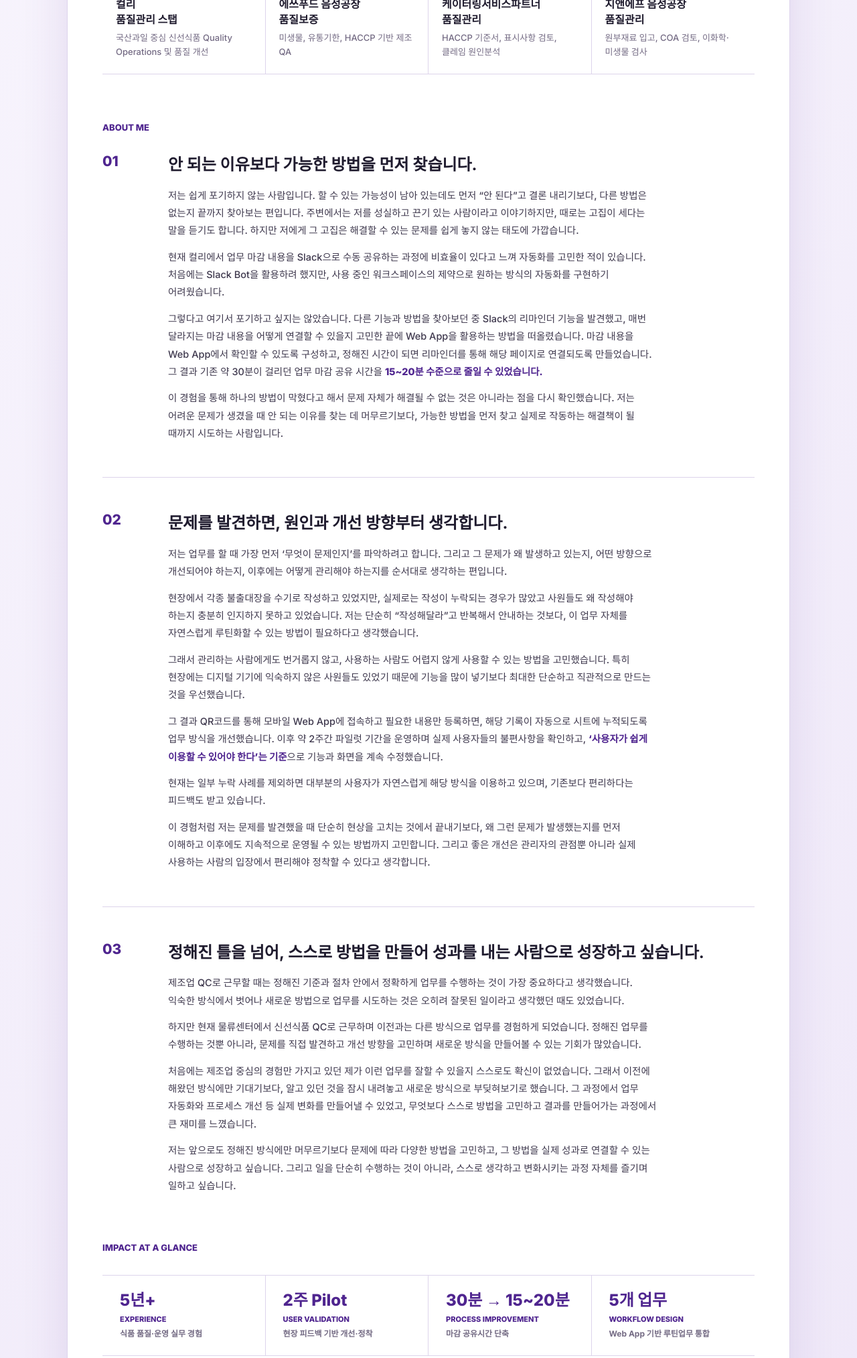
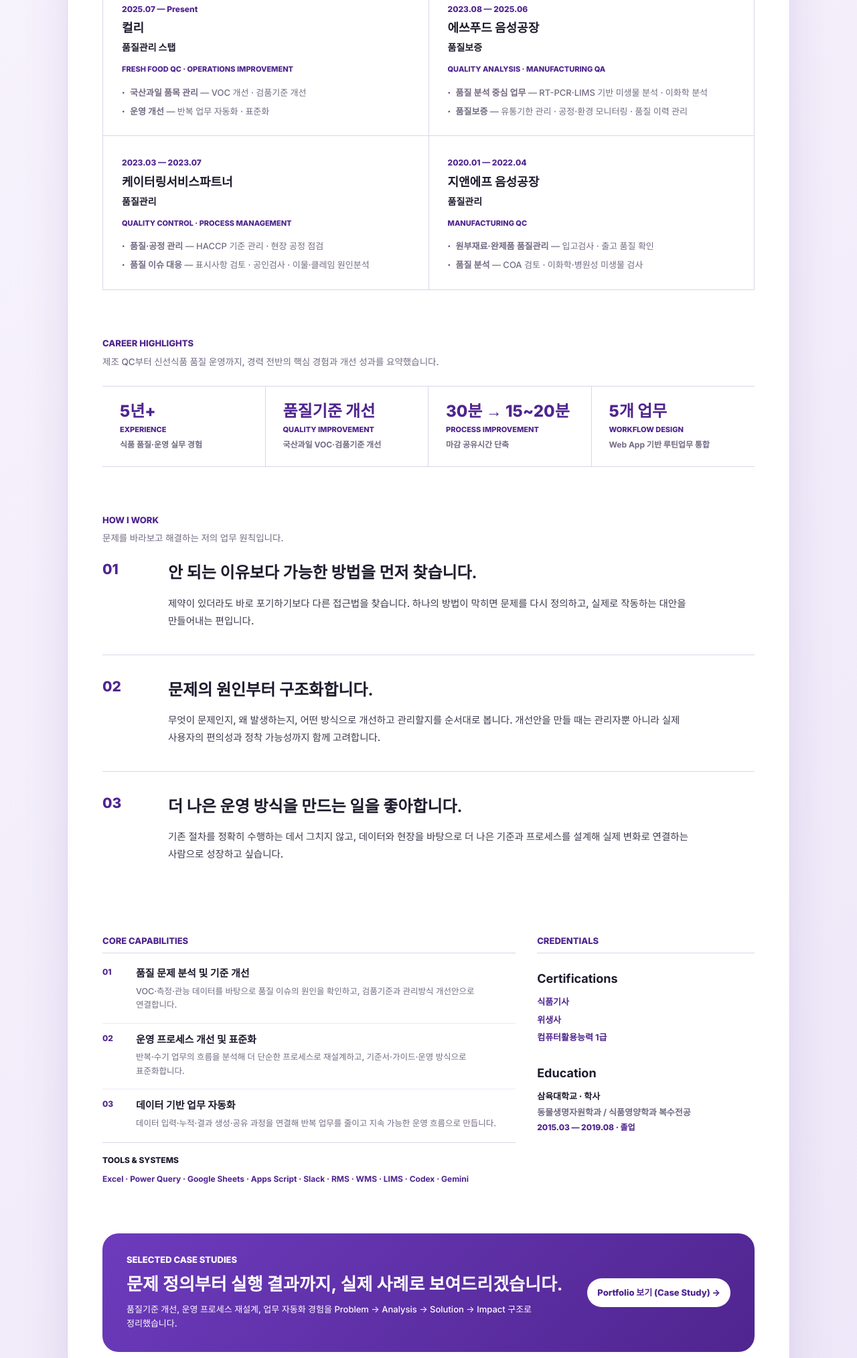
Before and after one commit to kimyn6727/portfolio, a plain HTML site: page index.html in a window 1280 px wide. Shown: the part 618-2645 px from the top of the page at 67% size. Drawn offline with Linux system fonts and the light colour scheme; a web font is replaced by a local one.

Commit message:
index.html

```diff
--- a/index.html
+++ b/index.html
@@ -277,14 +277,48 @@
       letter-spacing: 0;
     }
 
+    .section-heading-row {
+      display: flex;
+      justify-content: space-between;
+      align-items: end;
+      gap: 24px;
+      margin-bottom: 24px;
+    }
+
+    .section-lead {
+      margin: 8px 0 0;
+      max-width: 760px;
+      color: var(--muted);
+      font-size: 13.5px;
+      line-height: 1.7;
+    }
+
+    .desc.subtle {
+      margin-top: 8px;
+      color: #8a8295;
+      font-size: 12px;
+    }
+
     .about-section .section-title,
     .impact-section .section-title {
-      margin-bottom: 32px;
+      margin-bottom: 0;
     }
 
     .about-stack {
       display: grid;
       gap: 0;
+    }
+
+    .about-stack.concise .about {
+      padding-bottom: 36px;
+    }
+
+    .about-stack.concise .about + .about {
+      padding-top: 36px;
+    }
+
+    .about-stack.concise .about p {
+      max-width: 780px;
     }
 
     .about {
@@ -336,28 +370,69 @@
 
     .experience-grid {
       display: grid;
-      grid-template-columns: repeat(4, 1fr);
+      grid-template-columns: repeat(2, minmax(0, 1fr));
       gap: 0;
       border-top: 1px solid var(--line);
-      border-bottom: 1px solid var(--line);
+      border-left: 1px solid var(--line);
     }
 
     .experience-item {
-      padding: 22px 20px;
+      min-height: 210px;
+      padding: 26px 28px;
       border-right: 1px solid var(--line);
-    }
-
-    .experience-item:last-child {
-      border-right: 0;
+      border-bottom: 1px solid var(--line);
+      background: #fff;
     }
 
     .experience-item h3,
     .capability-group h3,
     .credential-group h3 {
-      margin: 0;
+      margin: 6px 0 0;
       color: var(--ink);
-      font-size: 16px;
+      font-size: 18px;
       line-height: 1.35;
+    }
+
+    .experience-role {
+      display: block;
+      margin-top: 5px;
+      color: var(--ink);
+      font-size: 14px;
+      font-weight: 800;
+    }
+
+    .experience-focus {
+      display: inline-flex;
+      margin-top: 12px;
+      color: var(--accent-dark);
+      font-size: 11px;
+      line-height: 1.3;
+      font-weight: 800;
+      text-transform: uppercase;
+    }
+
+    .experience-points {
+      display: grid;
+      gap: 7px;
+      margin: 12px 0 0;
+      padding: 0;
+      list-style: none;
+    }
+
+    .experience-points li {
+      position: relative;
+      padding-left: 12px;
+      color: var(--muted);
+      font-size: 13px;
+      line-height: 1.6;
+    }
+
+    .experience-points li::before {
+      content: "·";
+      position: absolute;
+      left: 0;
+      color: var(--accent-dark);
+      font-weight: 900;
     }
 
     .item-title {
@@ -398,11 +473,60 @@
 
     .capabilities {
       display: grid;
-      grid-template-columns: repeat(3, 1fr);
-      gap: 28px;
+      gap: 14px;
     }
 
-    .capability-group ul,
+    .capability-group {
+      display: grid;
+      grid-template-columns: 36px minmax(0, 1fr);
+      gap: 14px;
+      padding-bottom: 16px;
+      border-bottom: 1px solid rgba(109, 59, 189, 0.12);
+    }
+
+    .capability-group:last-of-type {
+      border-bottom: 0;
+      padding-bottom: 0;
+    }
+
+    .capability-no {
+      color: var(--accent-dark);
+      font: 800 12px/1.4 "Inter", sans-serif;
+    }
+
+    .capability-group h3 {
+      margin: 0;
+      font-size: 15px;
+    }
+
+    .capability-group p {
+      margin: 6px 0 0;
+      color: var(--muted);
+      font-size: 12.5px;
+      line-height: 1.65;
+    }
+
+    .tools-row {
+      margin-top: 18px;
+      padding-top: 15px;
+      border-top: 1px solid var(--line);
+    }
+
+    .tools-row strong {
+      display: block;
+      color: var(--ink);
+      font-size: 12px;
+      font-weight: 800;
+    }
+
+    .tools-row p {
+      margin: 7px 0 0;
+      color: var(--accent-dark);
+      font-size: 12px;
+      line-height: 1.65;
+      font-weight: 700;
+    }
+
     .credential-group ul {
       display: grid;
       gap: 8px;
@@ -411,7 +535,6 @@
       list-style: none;
     }
 
-    .capability-group li,
     .credential-group li {
       color: var(--accent-dark);
       font-size: 13px;
@@ -490,15 +613,7 @@
       }
 
       .experience-grid {
-        grid-template-columns: repeat(2, 1fr);
-      }
-
-      .experience-item:nth-child(2n) {
-        border-right: 0;
-      }
-
-      .experience-item:nth-child(-n + 2) {
-        border-bottom: 1px solid var(--line);
+        grid-template-columns: repeat(2, minmax(0, 1fr));
       }
 
       .capability-layout,
@@ -559,6 +674,14 @@
         font-size: 21px;
       }
 
+      .section-heading-row {
+        margin-bottom: 20px;
+      }
+
+      .section-lead {
+        font-size: 13px;
+      }
+
       .kpis {
         grid-template-columns: 1fr;
       }
@@ -575,17 +698,16 @@
         font-size: 22px;
       }
 
-      .experience-grid,
-      .capabilities {
+      .experience-grid {
         grid-template-columns: 1fr;
       }
 
       .experience-item {
-        border-right: 0;
+        min-height: 0;
       }
 
-      .experience-item:not(:last-child) {
-        border-bottom: 1px solid var(--line);
+      .capability-group {
+        grid-template-columns: 30px minmax(0, 1fr);
       }
 
       .portfolio-box {
@@ -675,7 +797,7 @@
       }
 
       .experience-grid {
-        grid-template-columns: repeat(4, 1fr);
+        grid-template-columns: repeat(2, 1fr);
       }
 
       .portfolio-box {
@@ -701,9 +823,9 @@
         <div>
           <p class="eyebrow">Quality · Data · Operations</p>
           <h1>김제은</h1>
-          <p class="role">Quality Operations Specialist</p>
+          <p class="role">Quality &amp; Operations Improvement</p>
           <p class="headline">문제를 구조화하고, 데이터와 현장을 연결해<br>실행 가능한 개선안을 설계합니다.</p>
-          <p class="hero-copy">주어진 방식에 머무르기보다 문제의 원인을 정의하고, 데이터를 바탕으로 개선 방향을 설계해 실제 운영에 연결합니다.</p>
+          <p class="hero-copy">식품 품질관리 5년+ 경험을 바탕으로 제조 QC·품질분석·QA부터 이커머스 신선식품 QC까지 경험했으며, 품질기준과 운영 프로세스를 개선해왔습니다.</p>
         </div>
 
         <aside class="profile-card" aria-label="기본 정보">
@@ -717,117 +839,141 @@
       </section>
 
       <div class="content">
-        <section class="resume-section">
-          <h2 class="section-title">Experience</h2>
+        <section class="resume-section experience-section">
+          <div class="section-heading-row">
+            <div>
+              <h2 class="section-title">Experience</h2>
+            </div>
+          </div>
+
           <div class="experience-grid">
             <article class="experience-item">
-              <span class="meta">2025.07 - Present</span>
+              <span class="meta">2025.07 — Present</span>
               <h3>컬리</h3>
-              <span class="item-title">품질관리 스탭</span>
-              <span class="desc">국산과일 중심 신선식품 Quality Operations 및 품질 개선</span>
+              <span class="experience-role">품질관리 스탭</span>
+              <span class="experience-focus">Fresh Food QC · Operations Improvement</span>
+              <ul class="experience-points">
+                <li><strong>국산과일 품목 관리</strong> — VOC 개선 · 검품기준 개선</li>
+                <li><strong>운영 개선</strong> — 반복 업무 자동화 · 표준화</li>
+              </ul>
             </article>
+
             <article class="experience-item">
-              <span class="meta">2023.08 - 2025.06</span>
+              <span class="meta">2023.08 — 2025.06</span>
               <h3>에쓰푸드 음성공장</h3>
-              <span class="item-title">품질보증</span>
-              <span class="desc">미생물, 유통기한, HACCP 기반 제조 QA</span>
+              <span class="experience-role">품질보증</span>
+              <span class="experience-focus">Quality Analysis · Manufacturing QA</span>
+              <ul class="experience-points">
+                <li><strong>품질 분석 중심 업무</strong> — RT-PCR·LIMS 기반 미생물 분석 · 이화학 분석</li>
+                <li><strong>품질보증</strong> — 유통기한 관리 · 공정·환경 모니터링 · 품질 이력 관리</li>
+              </ul>
             </article>
+
             <article class="experience-item">
-              <span class="meta">2023.03 - 2023.07</span>
+              <span class="meta">2023.03 — 2023.07</span>
               <h3>케이터링서비스파트너</h3>
-              <span class="item-title">품질관리</span>
-              <span class="desc">HACCP 기준서, 표시사항 검토, 클레임 원인분석</span>
+              <span class="experience-role">품질관리</span>
+              <span class="experience-focus">Quality Control · Process Management</span>
+              <ul class="experience-points">
+                <li><strong>품질·공정 관리</strong> — HACCP 기준 관리 · 현장 공정 점검</li>
+                <li><strong>품질 이슈 대응</strong> — 표시사항 검토 · 공인검사 · 이물·클레임 원인분석</li>
+              </ul>
             </article>
+
             <article class="experience-item">
-              <span class="meta">2020.01 - 2022.04</span>
+              <span class="meta">2020.01 — 2022.04</span>
               <h3>지앤에프 음성공장</h3>
-              <span class="item-title">품질관리</span>
-              <span class="desc">원부재료 입고, COA 검토, 이화학·미생물 검사</span>
+              <span class="experience-role">품질관리</span>
+              <span class="experience-focus">Manufacturing QC</span>
+              <ul class="experience-points">
+                <li><strong>원부재료·완제품 품질관리</strong> — 입고검사 · 출고 품질 확인</li>
+                <li><strong>품질 분석</strong> — COA 검토 · 이화학·병원성 미생물 검사</li>
+              </ul>
             </article>
           </div>
         </section>
 
+        <section class="resume-section impact-section">
+          <div class="section-heading-row">
+            <div>
+              <h2 class="section-title">Career Highlights</h2>
+              <p class="section-lead">제조 QC부터 신선식품 품질 운영까지, 경력 전반의 핵심 경험과 개선 성과를 요약했습니다.</p>
+            </div>
+          </div>
+          <div class="kpis" aria-label="핵심 성과">
+            <div class="kpi"><b>5년+</b><small>Experience</small><span>식품 품질·운영 실무 경험</span></div>
+            <div class="kpi"><b>품질기준 개선</b><small>Quality Improvement</small><span>국산과일 VOC·검품기준 개선</span></div>
+            <div class="kpi"><b>30분 → 15~20분</b><small>Process Improvement</small><span>마감 공유시간 단축</span></div>
+            <div class="kpi"><b>5개 업무</b><small>Workflow Design</small><span>Web App 기반 루틴업무 통합</span></div>
+          </div>
+        </section>
+
         <section class="resume-section about-section">
-          <h2 class="section-title">About Me</h2>
-          <div class="about-stack">
+          <div class="section-heading-row">
+            <div>
+              <h2 class="section-title">How I Work</h2>
+              <p class="section-lead">문제를 바라보고 해결하는 저의 업무 원칙입니다.</p>
+            </div>
+          </div>
+          <div class="about-stack concise">
             <article class="about">
               <div class="num">01</div>
               <div>
                 <h3>안 되는 이유보다 가능한 방법을 먼저 찾습니다.</h3>
-                <p>저는 쉽게 포기하지 않는 사람입니다. 할 수 있는 가능성이 남아 있는데도 먼저 “안 된다”고 결론 내리기보다, 다른 방법은 없는지 끝까지 찾아보는 편입니다. 주변에서는 저를 성실하고 끈기 있는 사람이라고 이야기하지만, 때로는 고집이 세다는 말을 듣기도 합니다. 하지만 저에게 그 고집은 해결할 수 있는 문제를 쉽게 놓지 않는 태도에 가깝습니다.</p>
-                <p>현재 컬리에서 업무 마감 내용을 Slack으로 수동 공유하는 과정에 비효율이 있다고 느껴 자동화를 고민한 적이 있습니다. 처음에는 Slack Bot을 활용하려 했지만, 사용 중인 워크스페이스의 제약으로 원하는 방식의 자동화를 구현하기 어려웠습니다.</p>
-                <p>그렇다고 여기서 포기하고 싶지는 않았습니다. 다른 기능과 방법을 찾아보던 중 Slack의 리마인더 기능을 발견했고, 매번 달라지는 마감 내용을 어떻게 연결할 수 있을지 고민한 끝에 Web App을 활용하는 방법을 떠올렸습니다. 마감 내용을 Web App에서 확인할 수 있도록 구성하고, 정해진 시간이 되면 리마인더를 통해 해당 페이지로 연결되도록 만들었습니다. 그 결과 기존 약 30분이 걸리던 업무 마감 공유 시간을 <strong>15~20분 수준으로 줄일 수 있었습니다.</strong></p>
-                <p>이 경험을 통해 하나의 방법이 막혔다고 해서 문제 자체가 해결될 수 없는 것은 아니라는 점을 다시 확인했습니다. 저는 어려운 문제가 생겼을 때 안 되는 이유를 찾는 데 머무르기보다, 가능한 방법을 먼저 찾고 실제로 작동하는 해결책이 될 때까지 시도하는 사람입니다.</p>
+                <p>제약이 있더라도 바로 포기하기보다 다른 접근법을 찾습니다. 하나의 방법이 막히면 문제를 다시 정의하고, 실제로 작동하는 대안을 만들어내는 편입니다.</p>
               </div>
             </article>
 
             <article class="about">
               <div class="num">02</div>
               <div>
-                <h3>문제를 발견하면, 원인과 개선 방향부터 생각합니다.</h3>
-                <p>저는 업무를 할 때 가장 먼저 ‘무엇이 문제인지’를 파악하려고 합니다. 그리고 그 문제가 왜 발생하고 있는지, 어떤 방향으로 개선되어야 하는지, 이후에는 어떻게 관리해야 하는지를 순서대로 생각하는 편입니다.</p>
-                <p>현장에서 각종 불출대장을 수기로 작성하고 있었지만, 실제로는 작성이 누락되는 경우가 많았고 사원들도 왜 작성해야 하는지 충분히 인지하지 못하고 있었습니다. 저는 단순히 “작성해달라”고 반복해서 안내하는 것보다, 이 업무 자체를 자연스럽게 루틴화할 수 있는 방법이 필요하다고 생각했습니다.</p>
-                <p>그래서 관리하는 사람에게도 번거롭지 않고, 사용하는 사람도 어렵지 않게 사용할 수 있는 방법을 고민했습니다. 특히 현장에는 디지털 기기에 익숙하지 않은 사원들도 있었기 때문에 기능을 많이 넣기보다 최대한 단순하고 직관적으로 만드는 것을 우선했습니다.</p>
-                <p>그 결과 QR코드를 통해 모바일 Web App에 접속하고 필요한 내용만 등록하면, 해당 기록이 자동으로 시트에 누적되도록 업무 방식을 개선했습니다. 이후 약 2주간 파일럿 기간을 운영하며 실제 사용자들의 불편사항을 확인하고, <strong>‘사용자가 쉽게 이용할 수 있어야 한다’는 기준</strong>으로 기능과 화면을 계속 수정했습니다.</p>
-                <p>현재는 일부 누락 사례를 제외하면 대부분의 사용자가 자연스럽게 해당 방식을 이용하고 있으며, 기존보다 편리하다는 피드백도 받고 있습니다.</p>
-                <p>이 경험처럼 저는 문제를 발견했을 때 단순히 현상을 고치는 것에서 끝내기보다, 왜 그런 문제가 발생했는지를 먼저 이해하고 이후에도 지속적으로 운영될 수 있는 방법까지 고민합니다. 그리고 좋은 개선은 관리자의 관점뿐 아니라 실제 사용하는 사람의 입장에서 편리해야 정착할 수 있다고 생각합니다.</p>
+                <h3>문제의 원인부터 구조화합니다.</h3>
+                <p>무엇이 문제인지, 왜 발생하는지, 어떤 방식으로 개선하고 관리할지를 순서대로 봅니다. 개선안을 만들 때는 관리자뿐 아니라 실제 사용자의 편의성과 정착 가능성까지 함께 고려합니다.</p>
               </div>
             </article>
 
             <article class="about">
               <div class="num">03</div>
               <div>
-                <h3>정해진 틀을 넘어, 스스로 방법을 만들어 성과를 내는 사람으로 성장하고 싶습니다.</h3>
-                <p>제조업 QC로 근무할 때는 정해진 기준과 절차 안에서 정확하게 업무를 수행하는 것이 가장 중요하다고 생각했습니다. 익숙한 방식에서 벗어나 새로운 방법으로 업무를 시도하는 것은 오히려 잘못된 일이라고 생각했던 때도 있었습니다.</p>
-                <p>하지만 현재 물류센터에서 신선식품 QC로 근무하며 이전과는 다른 방식으로 업무를 경험하게 되었습니다. 정해진 업무를 수행하는 것뿐 아니라, 문제를 직접 발견하고 개선 방향을 고민하며 새로운 방식을 만들어볼 수 있는 기회가 많았습니다.</p>
-                <p>처음에는 제조업 중심의 경험만 가지고 있던 제가 이런 업무를 잘할 수 있을지 스스로도 확신이 없었습니다. 그래서 이전에 해왔던 방식에만 기대기보다, 알고 있던 것을 잠시 내려놓고 새로운 방식으로 부딪혀보기로 했습니다. 그 과정에서 업무 자동화와 프로세스 개선 등 실제 변화를 만들어낼 수 있었고, 무엇보다 스스로 방법을 고민하고 결과를 만들어가는 과정에서 큰 재미를 느꼈습니다.</p>
-                <p>저는 앞으로도 정해진 방식에만 머무르기보다 문제에 따라 다양한 방법을 고민하고, 그 방법을 실제 성과로 연결할 수 있는 사람으로 성장하고 싶습니다. 그리고 일을 단순히 수행하는 것이 아니라, 스스로 생각하고 변화시키는 과정 자체를 즐기며 일하고 싶습니다.</p>
+                <h3>더 나은 운영 방식을 만드는 일을 좋아합니다.</h3>
+                <p>기존 절차를 정확히 수행하는 데서 그치지 않고, 데이터와 현장을 바탕으로 더 나은 기준과 프로세스를 설계해 실제 변화로 연결하는 사람으로 성장하고 싶습니다.</p>
               </div>
             </article>
           </div>
         </section>
 
-        <section class="resume-section impact-section">
-          <h2 class="section-title">Impact At A Glance</h2>
-          <div class="kpis" aria-label="핵심 지표">
-            <div class="kpi"><b>5년+</b><small>Experience</small><span>식품 품질·운영 실무 경험</span></div>
-            <div class="kpi"><b>2주 Pilot</b><small>User Validation</small><span>현장 피드백 기반 개선·정착</span></div>
-            <div class="kpi"><b>30분 → 15~20분</b><small>Process Improvement</small><span>마감 공유시간 단축</span></div>
-            <div class="kpi"><b>5개 업무</b><small>Workflow Design</small><span>Web App 기반 루틴업무 통합</span></div>
-          </div>
-        </section>
-
         <section class="resume-section capability-layout">
           <div>
-            <h2 class="section-title">Capabilities</h2>
+            <h2 class="section-title">Core Capabilities</h2>
             <div class="capabilities">
               <div class="capability-group">
-                <h3>Quality</h3>
-                <ul>
-                  <li>Quality Operations</li>
-                  <li>QA/QC</li>
-                  <li>VOC Analysis</li>
-                </ul>
+                <span class="capability-no">01</span>
+                <div>
+                  <h3>품질 문제 분석 및 기준 개선</h3>
+                  <p>VOC·측정·관능 데이터를 바탕으로 품질 이슈의 원인을 확인하고, 검품기준과 관리방식 개선안으로 연결합니다.</p>
+                </div>
               </div>
+
               <div class="capability-group">
-                <h3>Planning &amp; Operations</h3>
-                <ul>
-                  <li>Process Improvement</li>
-                  <li>Workflow Design</li>
-                  <li>Standardization</li>
-                </ul>
+                <span class="capability-no">02</span>
+                <div>
+                  <h3>운영 프로세스 개선 및 표준화</h3>
+                  <p>반복·수기 업무의 흐름을 분석해 더 단순한 프로세스로 재설계하고, 기준서·가이드·운영 방식으로 표준화합니다.</p>
+                </div>
               </div>
+
               <div class="capability-group">
-                <h3>Tools</h3>
-                <ul>
-                  <li>Excel</li>
-                  <li>Power Query</li>
-                  <li>Google Sheets</li>
-                  <li>Apps Script</li>
-                  <li>Slack Automation</li>
-                  <li>AI(Codex, Gemini)-assisted Workflow Design</li>
-                </ul>
+                <span class="capability-no">03</span>
+                <div>
+                  <h3>데이터 기반 업무 자동화</h3>
+                  <p>데이터 입력·누적·결과 생성·공유 과정을 연결해 반복 업무를 줄이고 지속 가능한 운영 흐름으로 만듭니다.</p>
+                </div>
               </div>
+            </div>
+
+            <div class="tools-row">
+              <strong>TOOLS &amp; SYSTEMS</strong>
+              <p>Excel · Power Query · Google Sheets · Apps Script · Slack · RMS · WMS · LIMS · Codex · Gemini</p>
             </div>
           </div>
 
@@ -848,7 +994,7 @@
                   <li>
                     <span class="item-title">삼육대학교 · 학사</span>
                     <span class="desc">동물생명자원학과 / 식품영양학과 복수전공</span>
-                    <span class="meta">2015.03 - 2019.08 · 졸업</span>
+                    <span class="meta">2015.03 — 2019.08 · 졸업</span>
                   </li>
                 </ul>
               </div>
@@ -859,10 +1005,10 @@
         <section class="resume-section portfolio-box">
           <div>
             <p class="section-title">Selected Case Studies</p>
-            <h2>성과를 만든 과정이 궁금하다면</h2>
-            <span class="desc">품질기준 개선, 판매일수 검증, QC 자동화 사례와 첨부 PPT를 별도 포트폴리오에서 확인할 수 있습니다.</span>
+            <h2>문제 정의부터 실행 결과까지, 실제 사례로 보여드리겠습니다.</h2>
+            <span class="desc">품질기준 개선, 운영 프로세스 재설계, 업무 자동화 경험을 Problem → Analysis → Solution → Impact 구조로 정리했습니다.</span>
           </div>
-          <a class="btn" href="https://kimyn6727.github.io/portfolio/portfolio.html" target="_blank" rel="noopener noreferrer">포트폴리오 확인하기 →</a>
+          <a class="btn" href="https://kimyn6727.github.io/portfolio/portfolio.html" target="_blank" rel="noopener noreferrer">Portfolio 보기 (Case Study) →</a>
         </section>
       </div>
     </article>
```
